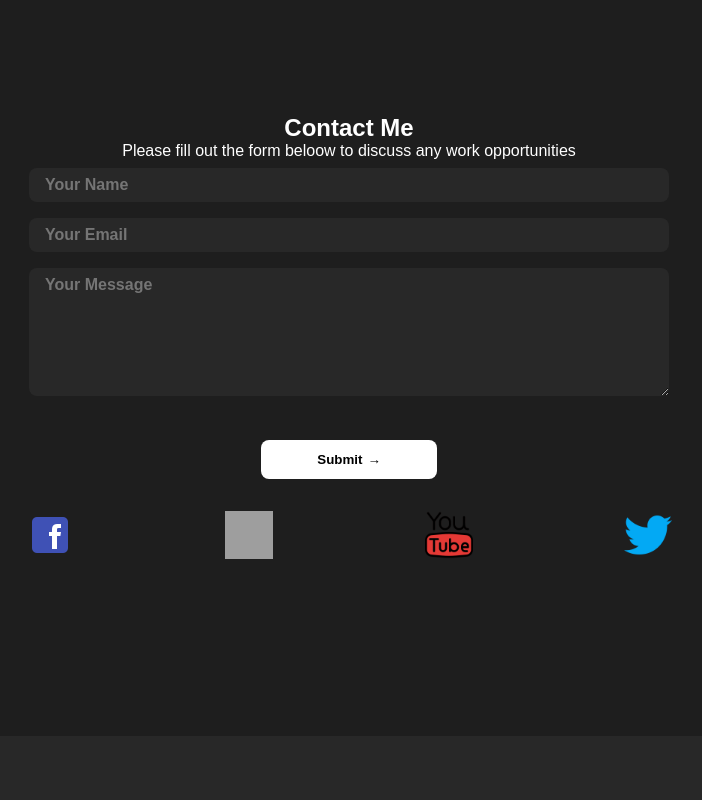
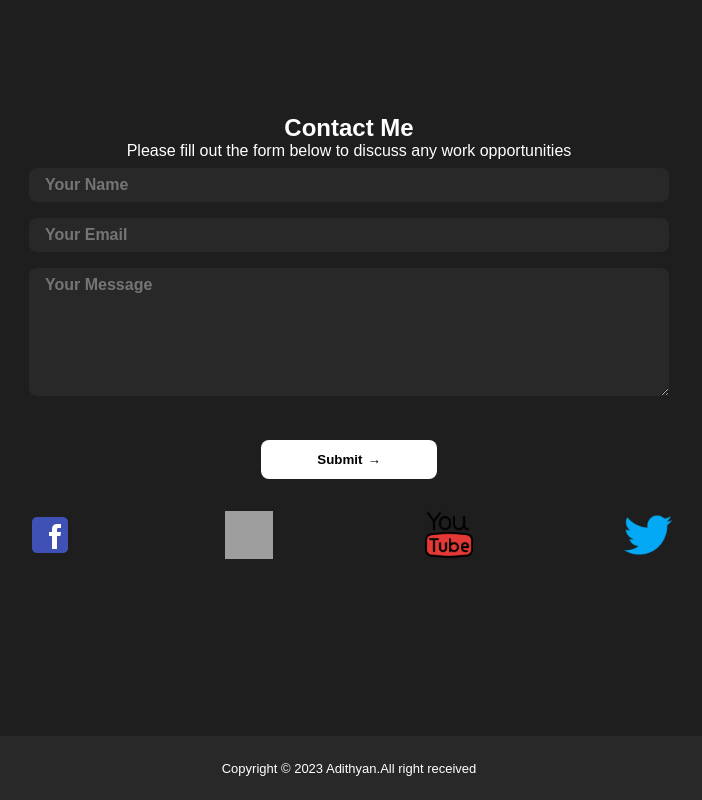
Before and after one commit to Aadhithyan14/Portfolio-react, a React (Create React App) app: page / in a window 1280 px wide. Shown: the part 1456-2256 px from the top of the page, without its empty margins (291-993 px from the left). Built offline with nearby package versions, Linux system fonts and the light colour scheme; grey boxes are pictures that could not be loaded.

Commit message:
third commit

```diff
--- a/src/Components/Contact/contact.js
+++ b/src/Components/Contact/contact.js
@@ -31,7 +31,7 @@ const Contact = () => {
 
 <div id='contact'>
     <h1 className='contactPageTile'>Contact Me</h1>
-    <span className='contactDesc'>Please fill out the form beloow to discuss any work opportunities </span>
+    <span className='contactDesc'>Please fill out the form below to discuss any work opportunities </span>
 
     <form className='conatForm' ref={form} onSubmit={sendEmail}>
 <input type='text' className='name' name='from_name' placeholder='Your Name'/>
--- a/src/Components/Footer/footer.js
+++ b/src/Components/Footer/footer.js
@@ -3,7 +3,7 @@ import './footer.css'
 const Footer = () => {
   return (
     <footer className='footer'>
-
+Copyright &#169; 2023 Adithyan.All right received
 
 
     </footer>
```
